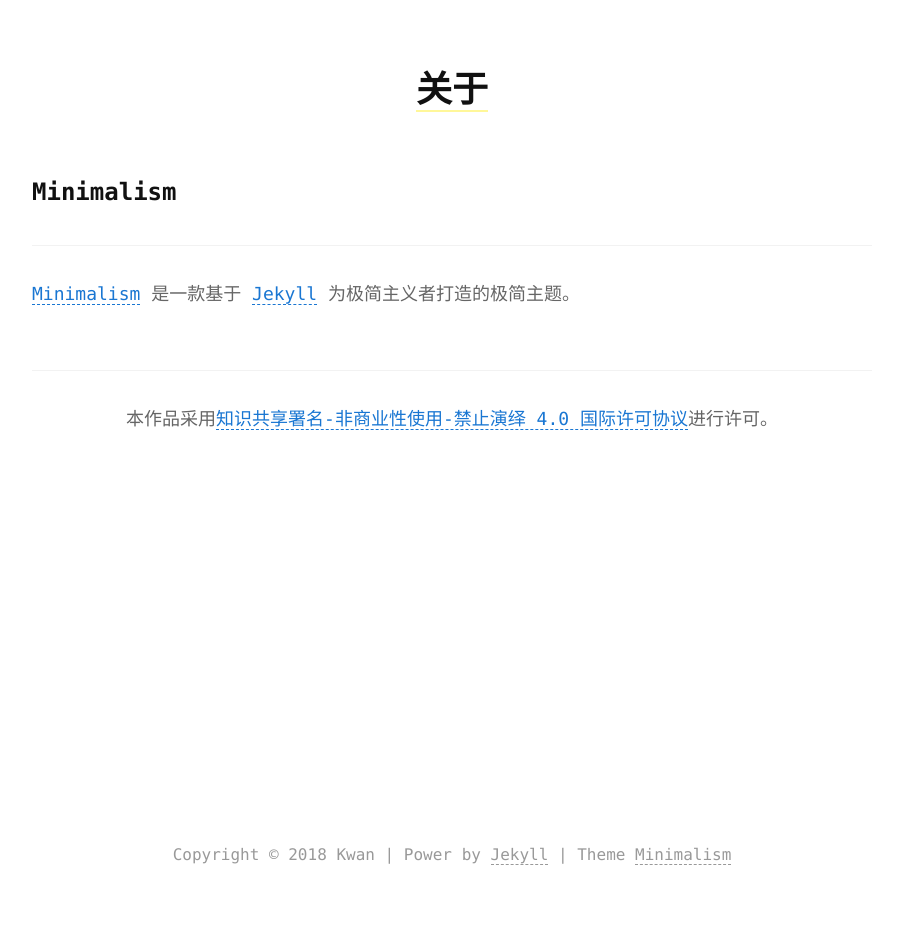
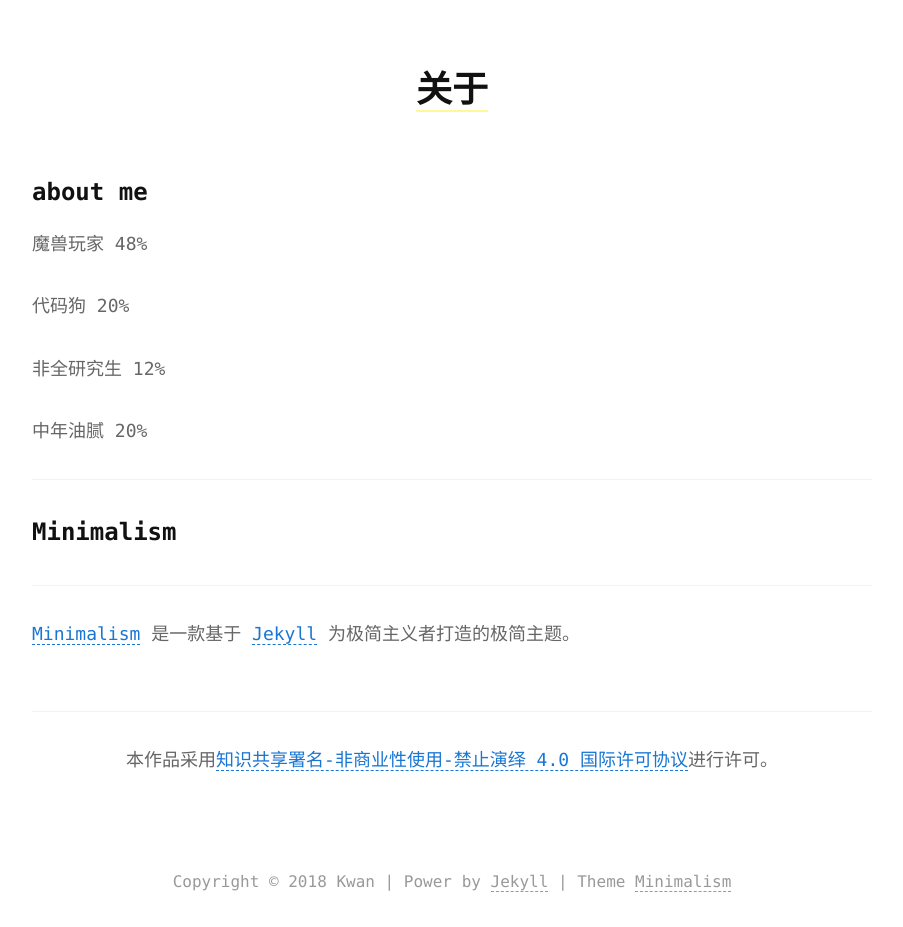
Before and after one commit to yizhishi/yizhishi.github.io, a Jekyll site: the page built from about.md, in a window 1280 px wide. Shown: the whole page, without its empty margins (188-1091 px from the left). Built offline with Jekyll 4.4.1, drawn with Linux system fonts in a browser that asks for light colours; before the commit the page ends 900 px from its top, so only the background shows below that.

Commit message:
update about me

```diff
--- a/about.md
+++ b/about.md
@@ -2,6 +2,18 @@
 layout: about
 title: 关于
 reward: false
+---
+
+### about me
+
+魔兽玩家 48%
+
+代码狗 20%
+
+非全研究生 12%
+
+中年油腻 20%
+
 ---
 
 ### Minimalism
```
